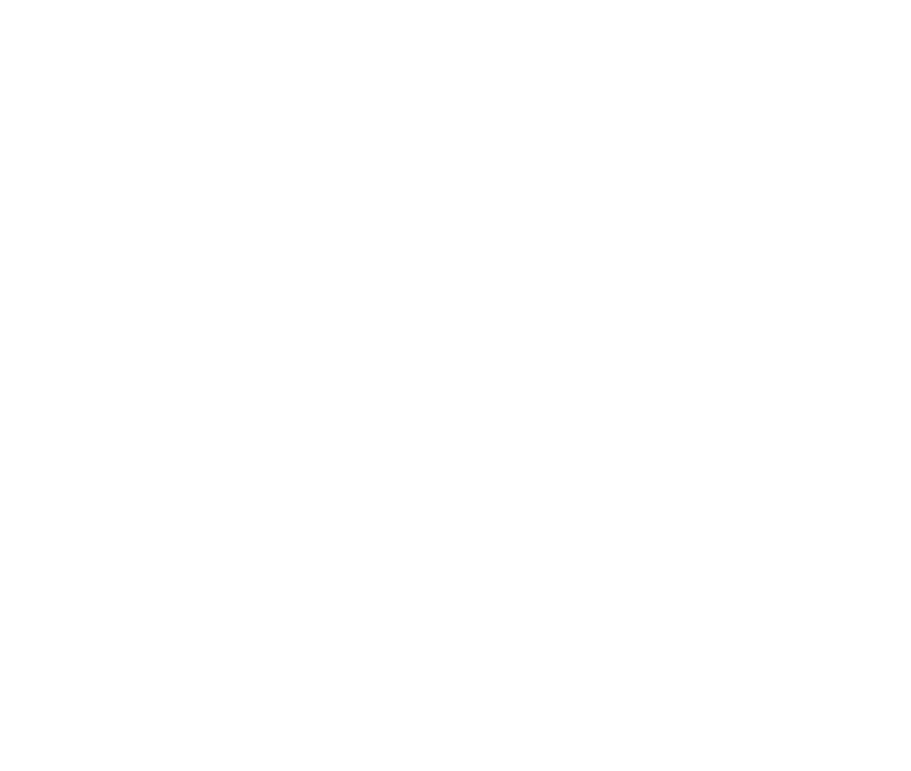
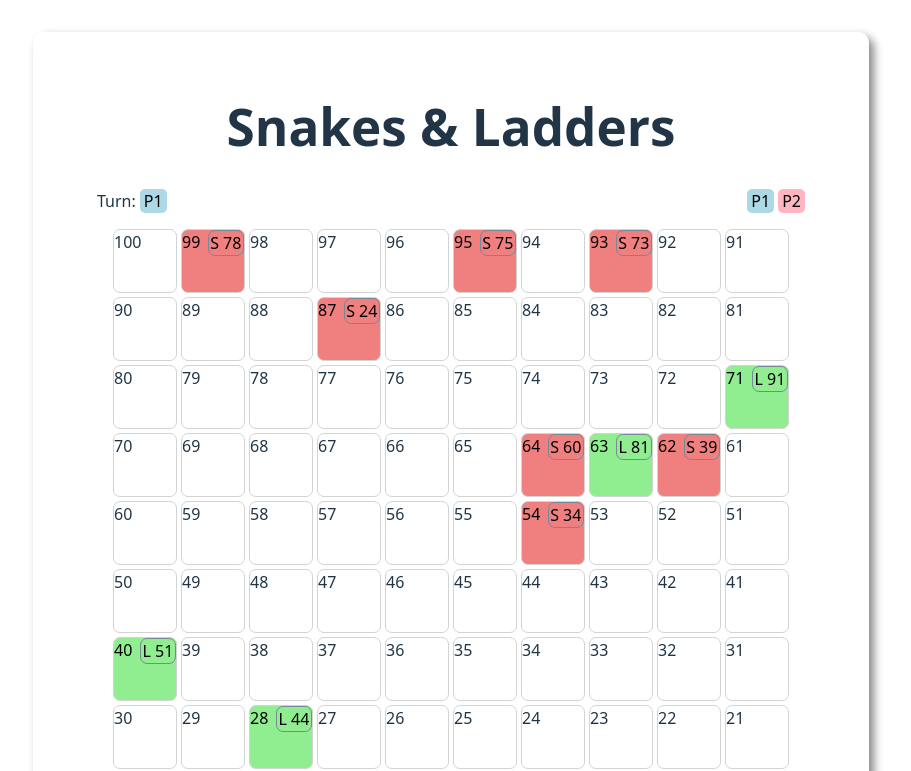
Before and after one commit to mRbinG11/snakes-n-ladders, a React (Vite) app: page / in a window 1280 px wide. Shown: the top 771 px of the page, without its empty margins (189-1100 px from the left). Built offline with nearby package versions, Linux system fonts and the light colour scheme.

Commit message:
comp added to App

```diff
--- a/src/App.jsx
+++ b/src/App.jsx
@@ -1,7 +1,12 @@
 import "./App.css";
+import { Board } from "./components/Board";
 
 function App() {
-  return <div></div>;
+  return (
+    <div>
+      <Board />
+    </div>
+  );
 }
 
 export default App;
```
